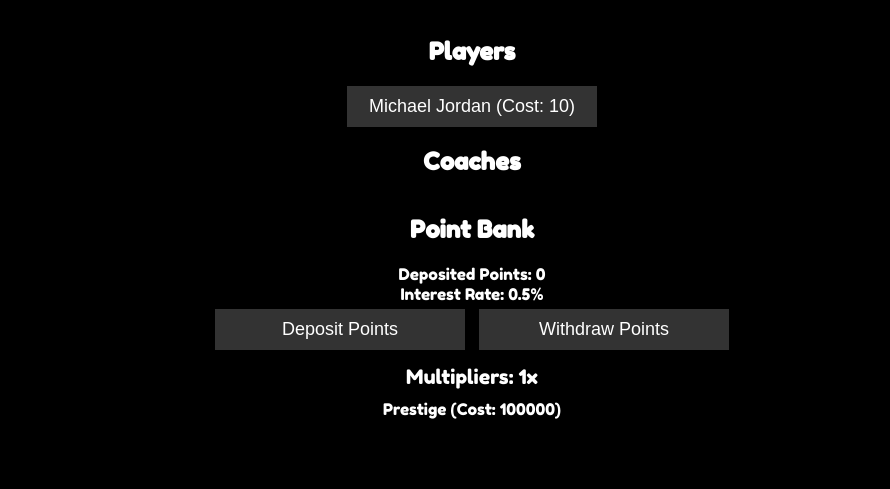
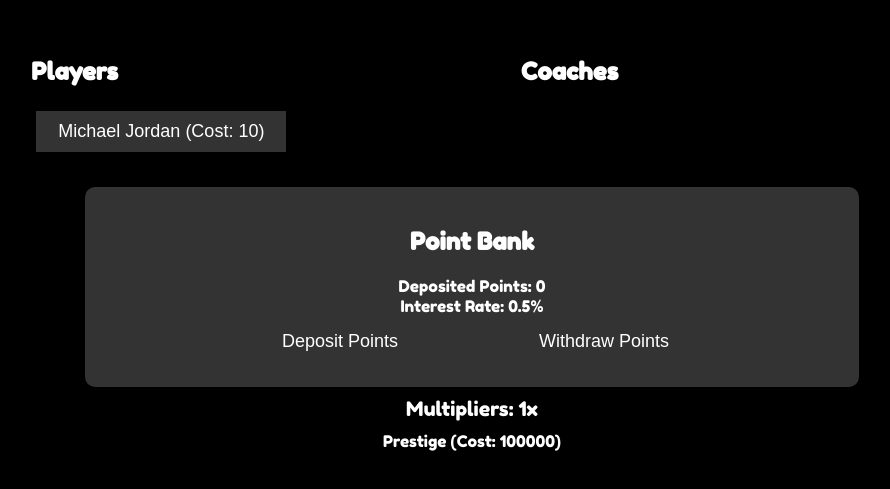
Before and after one commit to GeneralMonkxy/Basketball-Clicker-2, a plain HTML site: page index.html in a window 1280 px wide. Shown: the part 299-788 px from the top of the page, without its empty margins (168-1058 px from the left). Drawn offline with Linux system fonts and the light colour scheme.

Commit message:
Update styles.css

```diff
--- a/styles.css
+++ b/styles.css
@@ -33,9 +33,24 @@
     background-color: #444;
 }
 
-#upgrades button {
-    display: block;
-    margin-bottom: 10px;
+#upgrades {
+    display: flex;
+    justify-content: space-around;
+    margin-top: 20px;
+    width: 80%;
+}
+
+.column {
+    width: 40%;
+    text-align: left;
+}
+
+#point-bank {
+    margin-top: 30px;
+    padding: 20px;
+    background-color: #333;
+    border-radius: 10px;
+    width: 60%;
 }
 
 #points, #multipliers {
```
